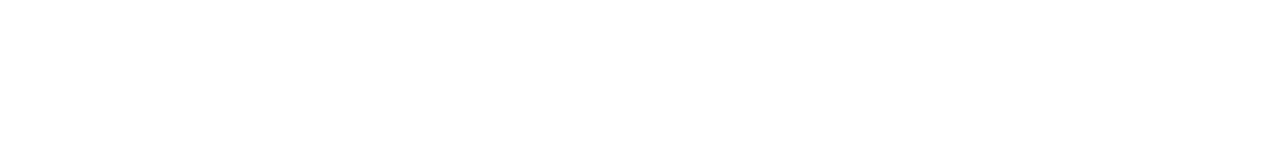
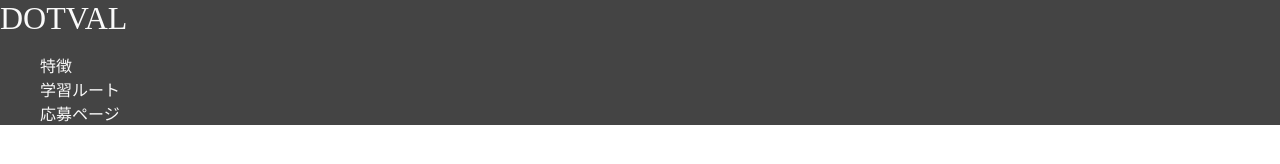
Before and after one commit to dotval/lesson_1_html-css-tutorial, a plain HTML site: page index.html in a window 1280 px wide. Drawn offline with Linux system fonts and the light colour scheme.

Commit message:
4.ヘッダー作成（前編)

```diff
--- a/index.html
+++ b/index.html
@@ -6,5 +6,13 @@
         <link rel="stylesheet" href="style.css">
     </head>
     <body>
+        <div class="header">
+            <div class="header-title">DOTVAL</div>
+            <ul class="header-nav">
+                <li class="header-nav-item">特徴</li>
+                <li class="header-nav-item">学習ルート</li>
+                <li class="header-nav-item">応募ページ</li>
+            </ul>
+        </div>
     </body>
 </html>
--- a/style.css
+++ b/style.css
@@ -1 +1,21 @@
 @charset "utf-8";
+
+@charset "UTF-8";
+
+body{
+    margin: 0;
+}
+
+
+.header {
+    background-color: #444444;
+    color: #FAFAFA;
+}
+
+.header-title {
+    font-size: 32px;
+}
+
+.header-nav {
+    list-style: none;
+}
```
